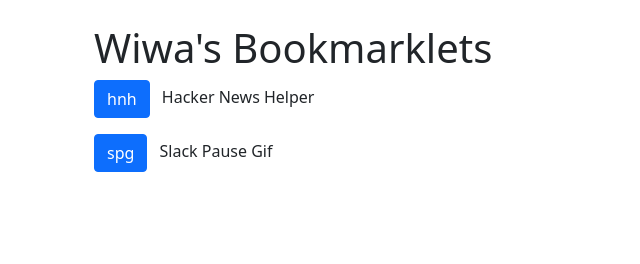
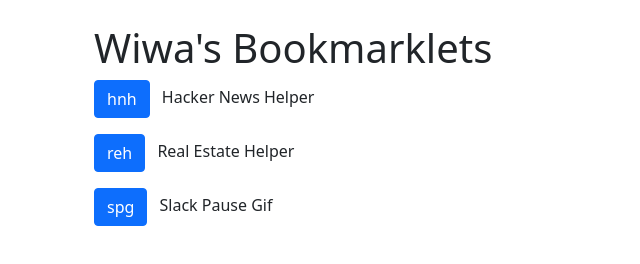
Before and after one commit to lukewiwa/bookmarklets, a plain HTML site: page index.html in a window 1280 px wide. Shown: the whole page, without its empty margins (0-640 px from the left). Drawn offline with nearby package versions, Linux system fonts and the light colour scheme.

Commit message:
deploy: 752cd9ef1400e328e95bb005581b0824cf7c813b

```diff
--- a/index.html
+++ b/index.html
@@ -20,7 +20,11 @@
                     <span class="ms-2">Hacker News Helper</span>
                   </p>
           <p>
-                    <a class="btn btn-primary" href="javascript:%28%28%29%3D%3E%7Bif%28location.host%21%3D%3D%22https%3A//app.slack.com/%22%29throw%20new%20Error%28%22not%20slack%22%29%3Bvar%20e%3Ddocument.querySelectorAll%28%27img.c-emoji%5Bsrc%24%3D%22.gif%22%5D%27%29%3Be.forEach%28o%3D%3Eo.src%3D%22https%3A//a.slack-edge.com/production-standard-emoji-assets/13.0/apple-small/23f8-fe0f@2x.png%22%29%3B%7D%29%28%29%3B%0A">spg</a>
+                    <a class="btn btn-primary" href="javascript:%28%28%29%3D%3E%7Bif%28location.host%21%3D%3D%22www.realestate.com.au%22%29throw%20new%20Error%28%22not%20slack%22%29%3Bfor%28let%20e%20of%20document.getElementsByClassName%28%22residential-card__content-wrapper%22%29%29e.querySelector%28%22.property-price%22%29%3F.textContent%3F.toLowerCase%28%29.includes%28%22contact%20agent%22%29%26%26%28e.style.background%3D%22%23fc9c95%22%29%3B%7D%29%28%29%3B%0A">reh</a>
+                    <span class="ms-2">Real Estate Helper</span>
+                  </p>
+          <p>
+                    <a class="btn btn-primary" href="javascript:%28%28%29%3D%3E%7Bif%28location.host%21%3D%3D%22app.slack.com%22%29throw%20new%20Error%28%22not%20slack%22%29%3Bvar%20e%3Ddocument.querySelectorAll%28%27img.c-emoji%5Bsrc%24%3D%22.gif%22%5D%27%29%3Be.forEach%28o%3D%3Eo.src%3D%22https%3A//a.slack-edge.com/production-standard-emoji-assets/13.0/apple-small/23f8-fe0f@2x.png%22%29%3B%7D%29%28%29%3B%0A">spg</a>
                     <span class="ms-2">Slack Pause Gif</span>
                   </p>
         </main>
```
